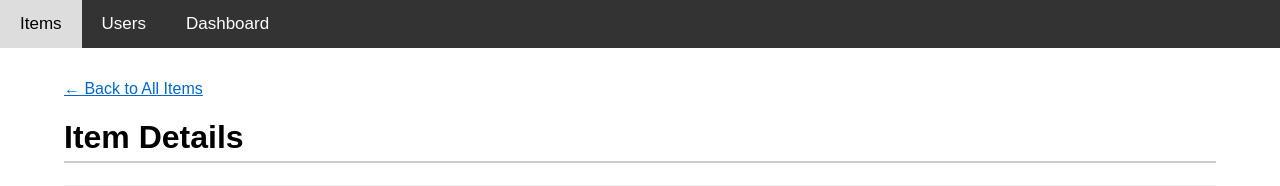
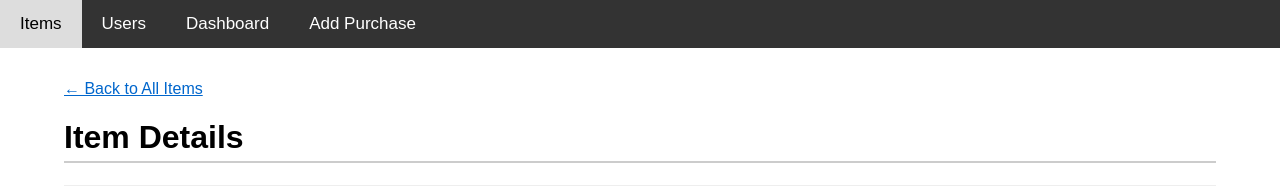
Before and after one commit to Zhijing-W/CSGO2_TransactionData_Platform, a Flask app: page /item/1 in a window 1280 px wide. Shown: the top 186 px of the page. Run offline with Flask 3, Linux system fonts and the light colour scheme.

Commit message:
Add 'Add Purchase' link to navigation bar

```diff
--- a/templates/base.html
+++ b/templates/base.html
@@ -80,11 +80,14 @@
         <a href="{{ url_for('items_list') }}">Items</a>
         <a href="{{ url_for('users_list') }}">Users</a>
         <a href="{{ url_for('dashboard') }}">Dashboard</a>
+        <a href="{{ url_for('purchase_new_form') }}">Add Purchase</a>
     </div>
 
     <div class="container">
         {% block content %}{% endblock %}
     </div>
 
+
+
 </body>
 </html>
```
